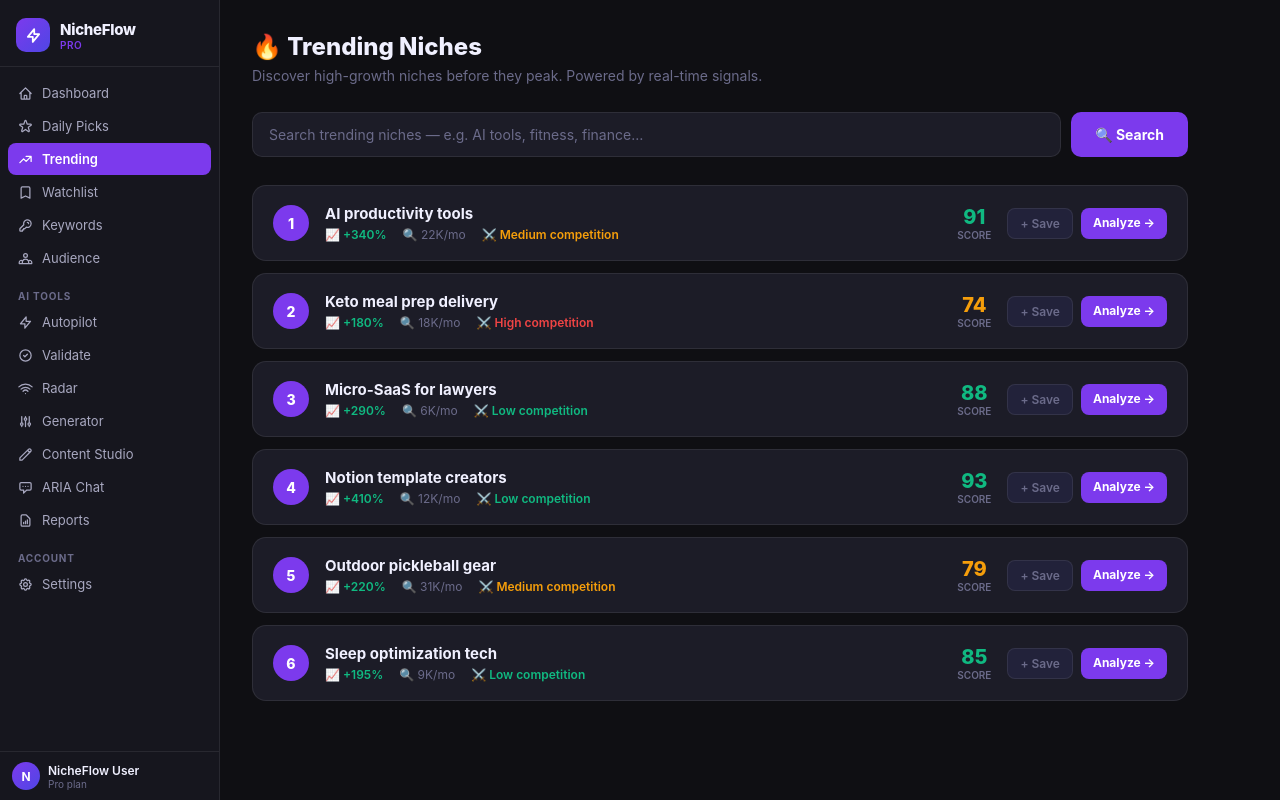
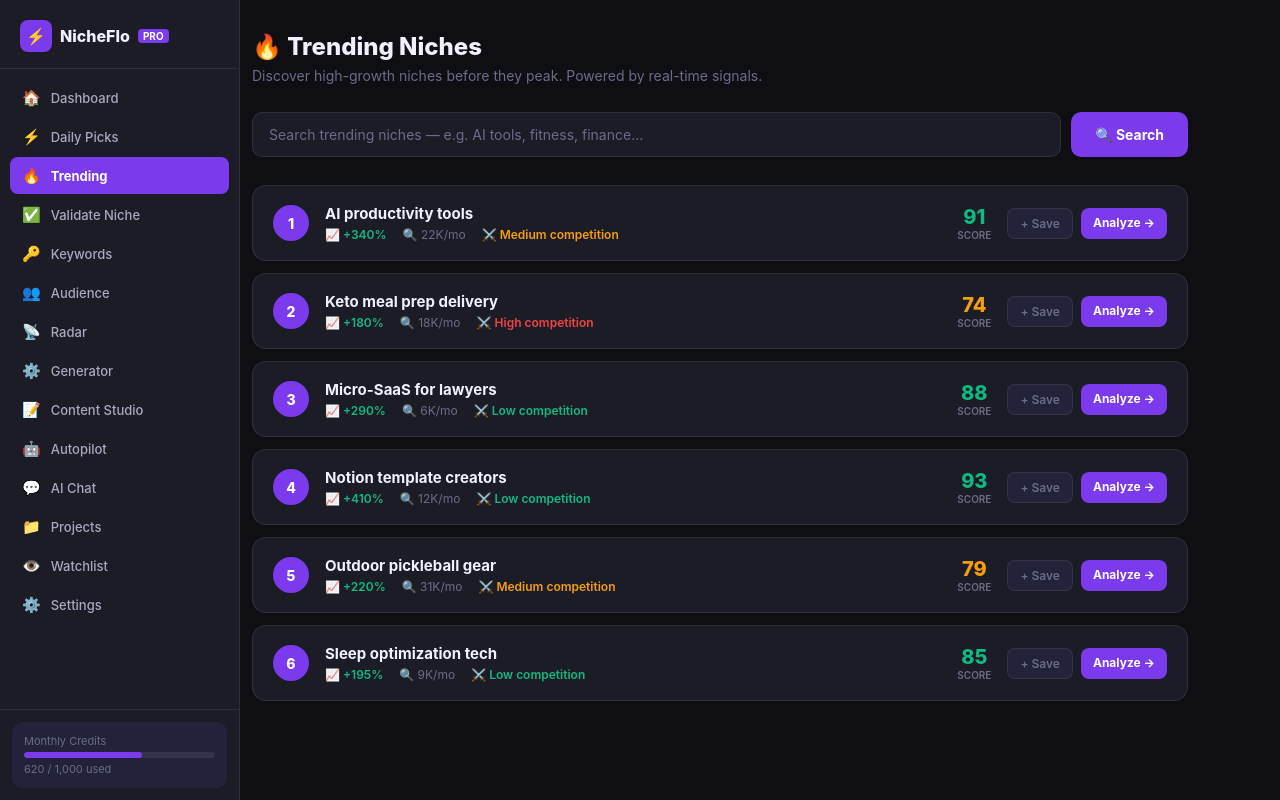
Before and after one commit to NicheFlow1/nicheflow-saas, a Next.js app: page /trending in a window 1280 px wide. Built offline with nearby package versions, Linux system fonts and the light colour scheme.

Commit message:
feat: sidebar with all 14 nav items

```diff
--- a/src/components/layout/Sidebar.tsx
+++ b/src/components/layout/Sidebar.tsx
@@ -3,93 +3,66 @@ import Link from 'next/link';
 import { usePathname } from 'next/navigation';
 
 const NAV = [
-  { href: '/dashboard',             label: 'Dashboard',      icon: 'M3 12l2-2m0 0l7-7 7 7M5 10v10a1 1 0 001 1h3m10-11l2 2m-2-2v10a1 1 0 01-1 1h-3m-6 0a1 1 0 001-1v-4a1 1 0 011-1h2a1 1 0 011 1v4a1 1 0 001 1m-6 0h6' },
-  { href: '/dashboard/daily-picks', label: 'Daily Picks',    icon: 'M11.049 2.927c.3-.921 1.603-.921 1.902 0l1.519 4.674a1 1 0 00.95.69h4.915c.969 0 1.371 1.24.588 1.81l-3.976 2.888a1 1 0 00-.363 1.118l1.518 4.674c.3.922-.755 1.688-1.538 1.118l-3.976-2.888a1 1 0 00-1.176 0l-3.976 2.888c-.783.57-1.838-.197-1.538-1.118l1.518-4.674a1 1 0 00-.363-1.118l-3.976-2.888c-.784-.57-.38-1.81.588-1.81h4.914a1 1 0 00.951-.69l1.519-4.674z' },
-  { href: '/trending',              label: 'Trending',       icon: 'M13 7h8m0 0v8m0-8l-8 8-4-4-6 6' },
-  { href: '/dashboard/watchlist',   label: 'Watchlist',      icon: 'M5 5a2 2 0 012-2h10a2 2 0 012 2v16l-7-3.5L5 21V5z' },
-  { href: '/dashboard/keywords',    label: 'Keywords',       icon: 'M15 7a2 2 0 012 2m4 0a6 6 0 01-7.743 5.743L11 17H9v2H7v2H4a1 1 0 01-1-1v-2.586a1 1 0 01.293-.707l5.964-5.964A6 6 0 1121 9z' },
-  { href: '/dashboard/audience',    label: 'Audience',       icon: 'M17 20h5v-2a3 3 0 00-5.356-1.857M17 20H7m10 0v-2c0-.656-.126-1.283-.356-1.857M7 20H2v-2a3 3 0 015.356-1.857M7 20v-2c0-.656.126-1.283.356-1.857m0 0a5.002 5.002 0 019.288 0M15 7a3 3 0 11-6 0 3 3 0 016 0z' },
-  { section: 'AI Tools' },
-  { href: '/autopilot',             label: 'Autopilot',      icon: 'M13 10V3L4 14h7v7l9-11h-7z' },
-  { href: '/validate',              label: 'Validate',       icon: 'M9 12l2 2 4-4m6 2a9 9 0 11-18 0 9 9 0 0118 0z' },
-  { href: '/radar',                 label: 'Radar',          icon: 'M8.111 16.404a5.5 5.5 0 017.778 0M12 20h.01m-7.08-7.071c3.904-3.905 10.236-3.905 14.141 0M1.394 9.393c5.857-5.857 15.355-5.857 21.213 0' },
-  { href: '/generator',             label: 'Generator',      icon: 'M12 6V4m0 2a2 2 0 100 4m0-4a2 2 0 110 4m-6 8a2 2 0 100-4m0 4a2 2 0 110-4m0 4v2m0-6V4m6 6v10m6-2a2 2 0 100-4m0 4a2 2 0 110-4m0 4v2m0-6V4' },
-  { href: '/content',               label: 'Content Studio', icon: 'M15.232 5.232l3.536 3.536m-2.036-5.036a2.5 2.5 0 113.536 3.536L6.5 21.036H3v-3.572L16.732 3.732z' },
-  { href: '/ai-chat',               label: 'ARIA Chat',      icon: 'M8 10h.01M12 10h.01M16 10h.01M9 16H5a2 2 0 01-2-2V6a2 2 0 012-2h14a2 2 0 012 2v8a2 2 0 01-2 2h-5l-5 5v-5z' },
-  { href: '/projects',              label: 'Reports',        icon: 'M9 17v-2m3 2v-4m3 4v-6m2 10H7a2 2 0 01-2-2V5a2 2 0 012-2h5.586a1 1 0 01.707.293l5.414 5.414a1 1 0 01.293.707V19a2 2 0 01-2 2z' },
-  { section: 'Account' },
-  { href: '/dashboard/settings',    label: 'Settings',       icon: 'M10.325 4.317c.426-1.756 2.924-1.756 3.35 0a1.724 1.724 0 002.573 1.066c1.543-.94 3.31.826 2.37 2.37a1.724 1.724 0 001.065 2.572c1.756.426 1.756 2.924 0 3.35a1.724 1.724 0 00-1.066 2.573c.94 1.543-.826 3.31-2.37 2.37a1.724 1.724 0 00-2.572 1.065c-.426 1.756-2.924 1.756-3.35 0a1.724 1.724 0 00-2.573-1.066c-1.543.94-3.31-.826-2.37-2.37a1.724 1.724 0 00-1.065-2.572c-1.756-.426-1.756-2.924 0-3.35a1.724 1.724 0 001.066-2.573c-.94-1.543.826-3.31 2.37-2.37.996.608 2.296.07 2.572-1.065z M15 12a3 3 0 11-6 0 3 3 0 016 0z' },
+  { href: '/dashboard',       icon: '🏠', label: 'Dashboard' },
+  { href: '/daily-picks',     icon: '⚡', label: 'Daily Picks' },
+  { href: '/trending',        icon: '🔥', label: 'Trending' },
+  { href: '/validate',        icon: '✅', label: 'Validate Niche' },
+  { href: '/keywords',        icon: '🔑', label: 'Keywords' },
+  { href: '/audience',        icon: '👥', label: 'Audience' },
+  { href: '/radar',           icon: '📡', label: 'Radar' },
+  { href: '/generator',       icon: '⚙️', label: 'Generator' },
+  { href: '/content',         icon: '📝', label: 'Content Studio' },
+  { href: '/autopilot',       icon: '🤖', label: 'Autopilot' },
+  { href: '/ai-chat',         icon: '💬', label: 'AI Chat' },
+  { href: '/projects',        icon: '📁', label: 'Projects' },
+  { href: '/watchlist',       icon: '👁️', label: 'Watchlist' },
+  { href: '/settings',        icon: '⚙️', label: 'Settings' },
 ];
 
-export default function Sidebar({ profile }: { profile: null | { email?: string; full_name?: string } }) {
-  const pathname = usePathname();
-
+export default function Sidebar() {
+  const path = usePathname();
   return (
     <aside style={{
-      position: 'fixed', top: 0, left: 0, width: '220px', height: '100vh',
-      background: 'var(--bg-surface)', borderRight: '1px solid var(--border)',
-      display: 'flex', flexDirection: 'column', zIndex: 100, overflowY: 'auto',
+      position:'fixed', left:0, top:0, bottom:0, width:240,
+      background:'var(--bg-card)', borderRight:'1px solid var(--border)',
+      display:'flex', flexDirection:'column', zIndex:100, overflowY:'auto',
     }}>
       {/* Logo */}
-      <div style={{ padding: '18px 16px 14px', borderBottom: '1px solid var(--border)', flexShrink: 0 }}>
-        <div style={{ display: 'flex', alignItems: 'center', gap: '10px' }}>
-          <div style={{ width: 34, height: 34, borderRadius: '10px', background: 'linear-gradient(135deg,#7c3aed,#4f46e5)', display: 'flex', alignItems: 'center', justifyContent: 'center', flexShrink: 0 }}>
-            <svg width="17" height="17" viewBox="0 0 24 24" fill="none" stroke="white" strokeWidth="2.5" strokeLinecap="round" strokeLinejoin="round"><path d="M13 10V3L4 14h7v7l9-11h-7z"/></svg>
-          </div>
-          <div>
-            <div style={{ fontWeight: 800, fontSize: '15px', color: 'var(--text-primary)', letterSpacing: '-0.3px' }}>NicheFlow</div>
-            <div style={{ fontSize: '10px', color: 'var(--accent)', fontWeight: 600, textTransform: 'uppercase', letterSpacing: '0.5px' }}>Pro</div>
-          </div>
-        </div>
+      <div style={{padding:'20px 20px 16px', borderBottom:'1px solid var(--border)'}}>
+        <Link href="/dashboard" style={{textDecoration:'none', display:'flex', alignItems:'center', gap:'8px'}}>
+          <div style={{width:32, height:32, background:'var(--accent)', borderRadius:'8px', display:'flex', alignItems:'center', justifyContent:'center', fontSize:'16px'}}>⚡</div>
+          <span style={{fontWeight:800, fontSize:'16px', color:'var(--text-primary)'}}>NicheFlo</span>
+          <span style={{fontSize:'10px', background:'var(--accent)', color:'#fff', borderRadius:'4px', padding:'1px 5px', fontWeight:700}}>PRO</span>
+        </Link>
       </div>
 
       {/* Nav */}
-      <nav style={{ flex: 1, padding: '10px 8px', overflowY: 'auto' }}>
-        {NAV.map((item, idx) => {
-          if ('section' in item) {
-            return (
-              <div key={idx} style={{ fontSize: '10px', fontWeight: 700, color: 'var(--text-muted)', textTransform: 'uppercase', letterSpacing: '0.8px', padding: '10px 10px 4px', marginTop: idx === 0 ? 0 : 6 }}>
-                {item.section}
-              </div>
-            );
-          }
-          const active = pathname === item.href || (item.href !== '/dashboard' && pathname.startsWith(item.href!));
+      <nav style={{flex:1, padding:'10px 10px'}}>
+        {NAV.map(({href, icon, label}) => {
+          const active = path === href || (href !== '/dashboard' && path.startsWith(href));
           return (
-            <Link key={item.href} href={item.href!} style={{
-              display: 'flex', alignItems: 'center', gap: '9px',
-              padding: '8px 10px', borderRadius: '8px', marginBottom: '1px',
+            <Link key={href} href={href} style={{
+              display:'flex', alignItems:'center', gap:'10px',
+              padding:'9px 12px', borderRadius:'8px', marginBottom:'2px',
               background: active ? 'var(--accent)' : 'transparent',
-              color: active ? '#fff' : 'var(--text-secondary)',
-              textDecoration: 'none', fontSize: '13px', fontWeight: active ? 600 : 400,
-              transition: 'all 0.15s',
-            }}
-            onMouseEnter={e => { if (!active) (e.currentTarget as HTMLElement).style.background = 'var(--bg-elevated)'; }}
-            onMouseLeave={e => { if (!active) (e.currentTarget as HTMLElement).style.background = 'transparent'; }}
-            >
-              <svg width="15" height="15" viewBox="0 0 24 24" fill="none"
-                stroke="currentColor" strokeWidth="2" strokeLinecap="round" strokeLinejoin="round" style={{ flexShrink: 0 }}>
-                <path d={item.icon}/>
-              </svg>
-              {item.label}
+              textDecoration:'none',
+              transition:'background 0.15s',
+            }}>
+              <span style={{fontSize:'15px'}}>{icon}</span>
+              <span style={{fontSize:'13px', fontWeight: active?700:500, color: active?'#fff':'var(--text-secondary)'}}>{label}</span>
             </Link>
           );
         })}
       </nav>
 
-      {/* User footer */}
-      <div style={{ padding: '10px 12px', borderTop: '1px solid var(--border)', flexShrink: 0 }}>
-        <div style={{ display: 'flex', alignItems: 'center', gap: '8px' }}>
-          <div style={{ width: 28, height: 28, borderRadius: '50%', background: 'linear-gradient(135deg,#7c3aed,#4f46e5)', display: 'flex', alignItems: 'center', justifyContent: 'center', fontSize: '12px', fontWeight: 700, color: '#fff', flexShrink: 0 }}>
-            {profile?.full_name?.[0] || profile?.email?.[0]?.toUpperCase() || 'N'}
+      {/* Footer */}
+      <div style={{padding:'12px', borderTop:'1px solid var(--border)'}}>
+        <div style={{background:'var(--bg-elevated)', borderRadius:'10px', padding:'12px'}}>
+          <div style={{fontSize:'11px', color:'var(--text-muted)', marginBottom:'4px'}}>Monthly Credits</div>
+          <div style={{height:6, background:'var(--border)', borderRadius:999, overflow:'hidden'}}>
+            <div style={{height:'100%', width:'62%', background:'var(--accent)', borderRadius:999}}/>
           </div>
-          <div style={{ minWidth: 0 }}>
-            <div style={{ fontSize: '12px', fontWeight: 600, color: 'var(--text-primary)', whiteSpace: 'nowrap', overflow: 'hidden', textOverflow: 'ellipsis' }}>
-              {profile?.full_name || 'NicheFlow User'}
-            </div>
-            <div style={{ fontSize: '10px', color: 'var(--text-muted)', whiteSpace: 'nowrap', overflow: 'hidden', textOverflow: 'ellipsis' }}>
-              {profile?.email || 'Pro plan'}
-            </div>
-          </div>
+          <div style={{fontSize:'11px', color:'var(--text-muted)', marginTop:'4px'}}>620 / 1,000 used</div>
         </div>
       </div>
     </aside>
```
